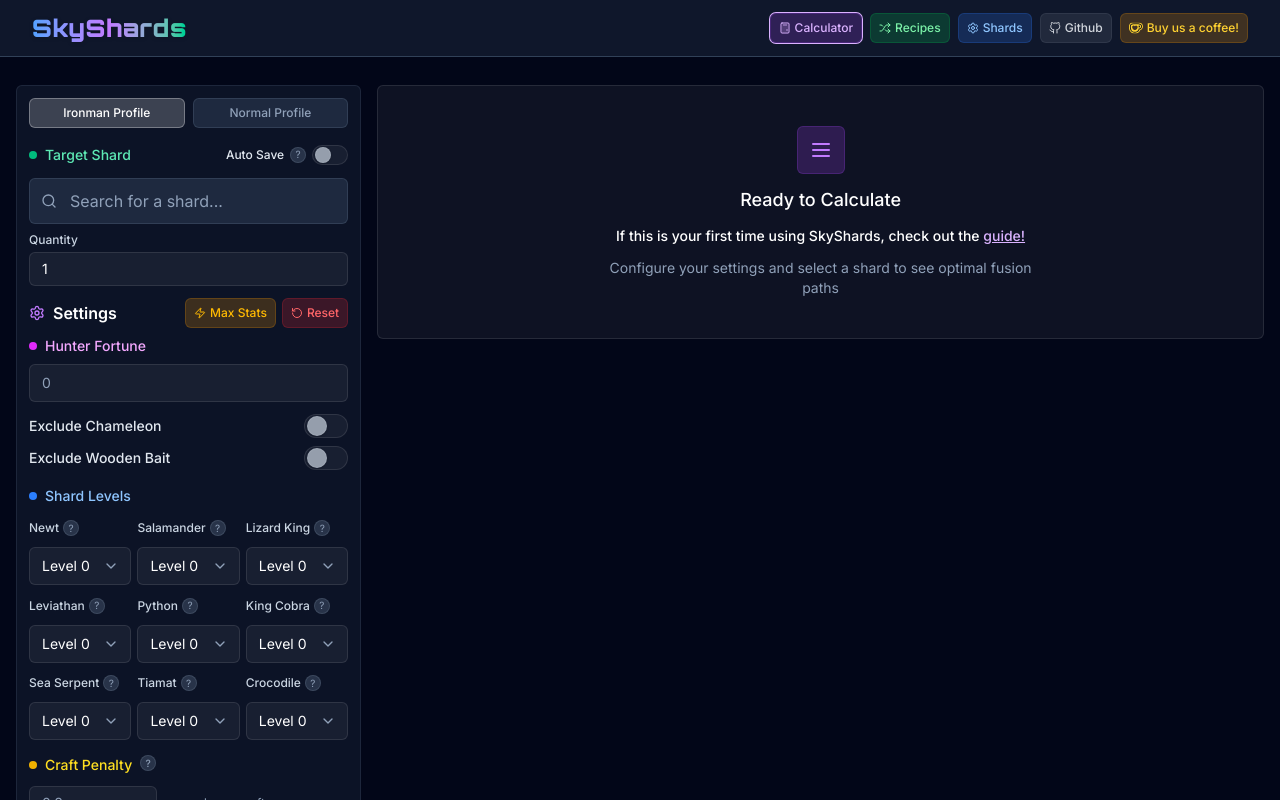
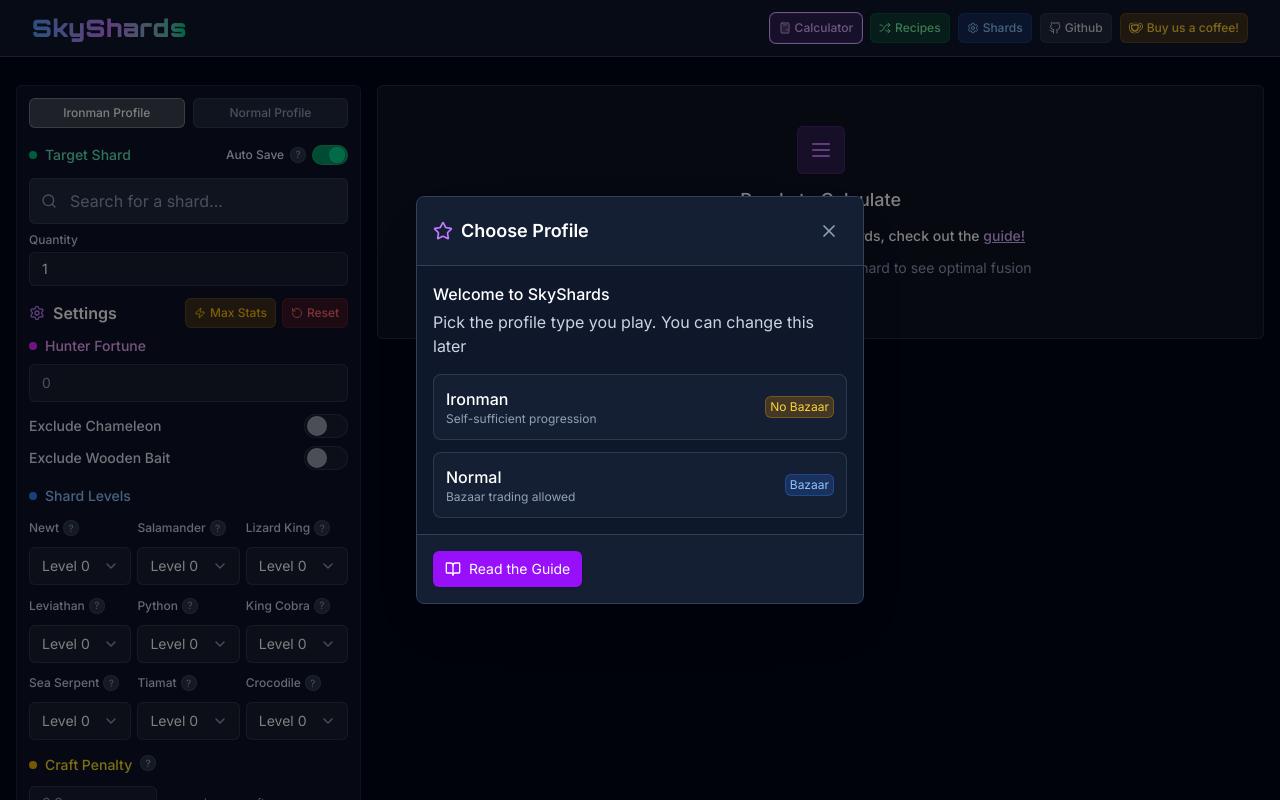
Before and after one commit to Campionnn/SkyShards, a React (Vite) app: page / in a window 1280 px wide. Shown: the top 800 px of the page. Built offline with nearby package versions, Linux system fonts and the light colour scheme.

Commit message:
add introduction modal for profile type and guide

```diff
--- a/src/App.tsx
+++ b/src/App.tsx
@@ -16,13 +16,21 @@ const LoadingSpinner = () => (
   </div>
 );
 
+const AppWithProviders = () => {
+  return (
+    <>
+      <Layout />
+    </>
+  );
+};
+
 const ProtectedLayout = () => {
   usePageTitle(); // Update page title based on route
 
   return (
     <CalculatorStateProvider>
       <RecipeStateProvider>
-        <Layout />
+        <AppWithProviders />
       </RecipeStateProvider>
     </CalculatorStateProvider>
   );
--- /dev/null
+++ b/src/components/modals/WelcomeProfileModal.tsx
@@ -0,0 +1,100 @@
+import React, { useEffect } from "react";
+import { createPortal } from "react-dom";
+import { X, Star, BookOpen } from "lucide-react";
+
+interface WelcomeProfileModalProps {
+  open: boolean;
+  onSelectProfile: (profile: "ironman" | "normal") => void;
+  onClose: () => void;
+}
+
+const GUIDE_URL = "/guide";
+
+export const WelcomeProfileModal: React.FC<WelcomeProfileModalProps> = ({ open, onSelectProfile, onClose }) => {
+  useEffect(() => {
+    if (open) {
+      document.body.style.overflow = "hidden";
+      return () => {
+        document.body.style.overflow = "unset";
+      };
+    }
+  }, [open]);
+
+  if (!open) return null;
+
+  return createPortal(
+    <div className="fixed inset-0 bg-black/50 flex items-center justify-center z-50 p-4" onClick={onClose}>
+      <div
+        className="bg-slate-900 border border-slate-700 rounded-lg shadow-2xl max-w-md w-full overflow-hidden flex flex-col"
+        onClick={(e) => e.stopPropagation()}
+      >
+        {/* Header */}
+        <div className="p-4 border-b border-slate-700 bg-slate-800/50 flex-shrink-0">
+          <div className="flex items-center justify-between">
+            <div className="flex items-center gap-2">
+              <Star className="w-5 h-5 text-purple-400" />
+              <h2 className="text-lg font-semibold text-white">Choose Profile</h2>
+            </div>
+            <button onClick={onClose} className="p-2 hover:bg-slate-700 rounded-lg transition-colors cursor-pointer" aria-label="Close">
+              <X className="w-5 h-5 text-slate-400" />
+            </button>
+          </div>
+        </div>
+
+        {/* Content */}
+        <div className="p-4 overflow-y-auto flex-1 min-h-0">
+          <div className="mb-4">
+            <h3 className="text-base font-medium text-white">Welcome to SkyShards</h3>
+            <p className="text-slate-300 mt-1">Pick the profile type you play. You can change this later</p>
+          </div>
+
+          <div className="space-y-3">
+            <button
+              type="button"
+              onClick={() => onSelectProfile("ironman")}
+              className="w-full p-3 rounded-lg border text-left transition-all duration-200 bg-slate-800/50 border-slate-600/50 hover:bg-slate-700/50 hover:border-slate-500 cursor-pointer"
+            >
+              <div className="flex items-center justify-between">
+                <div>
+                  <div className="text-white font-medium">Ironman</div>
+                  <div className="text-xs text-slate-400">Self-sufficient progression</div>
+                </div>
+                <span className="px-1 py-0.5 text-xs bg-amber-500/20 text-amber-300 border border-amber-500/30 rounded-md">No Bazaar</span>
+              </div>
+            </button>
+
+            <button
+              type="button"
+              onClick={() => onSelectProfile("normal")}
+              className="w-full p-3 rounded-lg border text-left transition-all duration-200 bg-slate-800/50 border-slate-600/50 hover:bg-slate-700/50 hover:border-slate-500 cursor-pointer"
+            >
+              <div className="flex items-center justify-between">
+                <div>
+                  <div className="text-white font-medium">Normal</div>
+                  <div className="text-xs text-slate-400">Bazaar trading allowed</div>
+                </div>
+                <span className="px-1 py-0.5 text-xs bg-blue-500/20 text-blue-300 border border-blue-500/30 rounded-md">Bazaar</span>
+              </div>
+            </button>
+          </div>
+        </div>
+
+        {/* Footer */}
+        <div className="p-4 border-t border-slate-700 bg-slate-800/50 flex-shrink-0">
+          <div className="flex items-center justify-between gap-3 text-sm">
+            <a
+              href={GUIDE_URL}
+              target="_blank"
+              rel="noopener noreferrer"
+              className="inline-flex items-center gap-2 px-3 py-2 bg-purple-600 hover:bg-purple-500 text-white rounded-md shadow focus:outline-none focus:ring-2 focus:ring-purple-500/50"
+            >
+              <BookOpen className="w-4 h-4" />
+              Read the Guide
+            </a>
+          </div>
+        </div>
+      </div>
+    </div>,
+    document.body
+  );
+};
--- a/src/components/modals/index.ts
+++ b/src/components/modals/index.ts
@@ -1,2 +1,3 @@
 export { AlternativeRecipeModal } from "./AlternativeRecipeModal";
 export { ShardModal } from "./ShardModal";
+export { WelcomeProfileModal } from "./WelcomeProfileModal";
--- a/src/pages/CalculatorPage.tsx
+++ b/src/pages/CalculatorPage.tsx
@@ -1,11 +1,13 @@
 import React, { useState, useEffect, useCallback, useRef } from "react";
 import { AlertCircle, Menu, X } from "lucide-react";
 import { CalculatorForm, CalculationResults } from "../components";
+import { WelcomeProfileModal } from "../components";
 import { useCalculation, useCustomRates } from "../hooks";
 import { DataService } from "../services";
 import type { CalculationFormData } from "../schemas";
-import type { CalculationResult, CalculationParams, RecipeOverride } from "../types/types";
+import type { CalculationResult, CalculationParams, RecipeOverride, Data } from "../types/types";
 import { useCalculatorState } from "../context";
+import { isFirstVisit, setSaveEnabled } from "../utilities";
 
 const CalculatorFormWithContext: React.FC<{ onSubmit: (data: CalculationFormData, setForm: (data: CalculationFormData) => void) => void }> = ({ onSubmit }) => {
   const { setForm } = useCalculatorState();
@@ -23,7 +25,7 @@ const performCalculation = async (
     setCurrentQuantity: (quantity: number) => void;
     setCurrentParams: (params: CalculationParams) => void;
     setResult: (result: CalculationResult) => void;
-    setCalculationData: (data: any) => void;
+    setCalculationData: (data: Data) => void;
   }
 ) => {
   if (!formData.shard || formData.shard.trim() === "") {
@@ -79,7 +81,7 @@ const performCalculation = async (
 };
 
 const CalculatorPageContent: React.FC = () => {
-  const { result, setResult, calculationData, setCalculationData, targetShardName, setTargetShardName, form } = useCalculatorState();
+  const { result, setResult, calculationData, setCalculationData, targetShardName, setTargetShardName, form, setForm } = useCalculatorState();
   const { loading, error } = useCalculation();
   const { customRates } = useCustomRates();
   const [sidebarOpen, setSidebarOpen] = useState(false);
@@ -87,6 +89,24 @@ const CalculatorPageContent: React.FC = () => {
   const [currentShardKey, setCurrentShardKey] = useState<string>("");
   const [currentQuantity, setCurrentQuantity] = useState<number>(1);
   const [recipeOverrides, setRecipeOverrides] = useState<RecipeOverride[]>([]);
+
+  // Welcome modal state (first visit only)
+  const [showWelcome, setShowWelcome] = useState(false);
+  useEffect(() => {
+    if (isFirstVisit()) {
+      setShowWelcome(true);
+    }
+  }, []);
+
+  const handleSelectProfile = (profile: "ironman" | "normal") => {
+    localStorage.setItem("skyshards_profile_type", profile);
+    setSaveEnabled(true);
+    setForm({
+      ...form,
+      ironManView: profile === "ironman",
+    });
+    setShowWelcome(false);
+  };
 
   // Debounced calculation
   const debounceTimeoutRef = useRef<NodeJS.Timeout | null>(null);
@@ -162,6 +182,8 @@ const CalculatorPageContent: React.FC = () => {
   }, []);
 
   return (
+    <>
+      <WelcomeProfileModal open={showWelcome} onSelectProfile={handleSelectProfile} onClose={() => setShowWelcome(false)} />
       <div className="min-h-screen space-y-3 py-4">
         <div className="grid grid-cols-1 xl:grid-cols-7 gap-1 lg:gap-4">
           {/* Configuration Panel */}
@@ -233,6 +255,7 @@ const CalculatorPageContent: React.FC = () => {
           </div>
         </div>
       </div>
+    </>
   );
 };
 
--- a/src/utilities/localStorage.ts
+++ b/src/utilities/localStorage.ts
@@ -30,18 +30,28 @@ export const saveFormData = (data: CalculationFormData): void => {
 export const getSaveEnabled = (): boolean => {
   try {
     const saved = localStorage.getItem(SAVE_ENABLED_KEY);
-    return saved === "true";
+    // Default to true (enabled) if no value is saved
+    return saved === null ? true : saved === "true";
   } catch (error) {
     console.warn("Failed to load save enabled state from localStorage:", error);
-    return false;
+    return true;
   }
 };
 
 export const setSaveEnabled = (enabled: boolean): void => {
   try {
-    localStorage.setItem(SAVE_ENABLED_KEY, enabled.toString());
+    localStorage.setItem(SAVE_ENABLED_KEY, enabled ? "true" : "false");
   } catch (error) {
-    console.warn("Failed to save enabled state to localStorage:", error);
+    console.warn("Failed to set save enabled state in localStorage:", error);
+  }
+};
+
+export const isFirstVisit = (): boolean => {
+  try {
+    // If the save enabled key is not set, it's the first visit
+    return localStorage.getItem(SAVE_ENABLED_KEY) === null;
+  } catch (error) {
+    return true;
   }
 };
 
```
Lines whose indentation alone changed are shown as unchanged.
